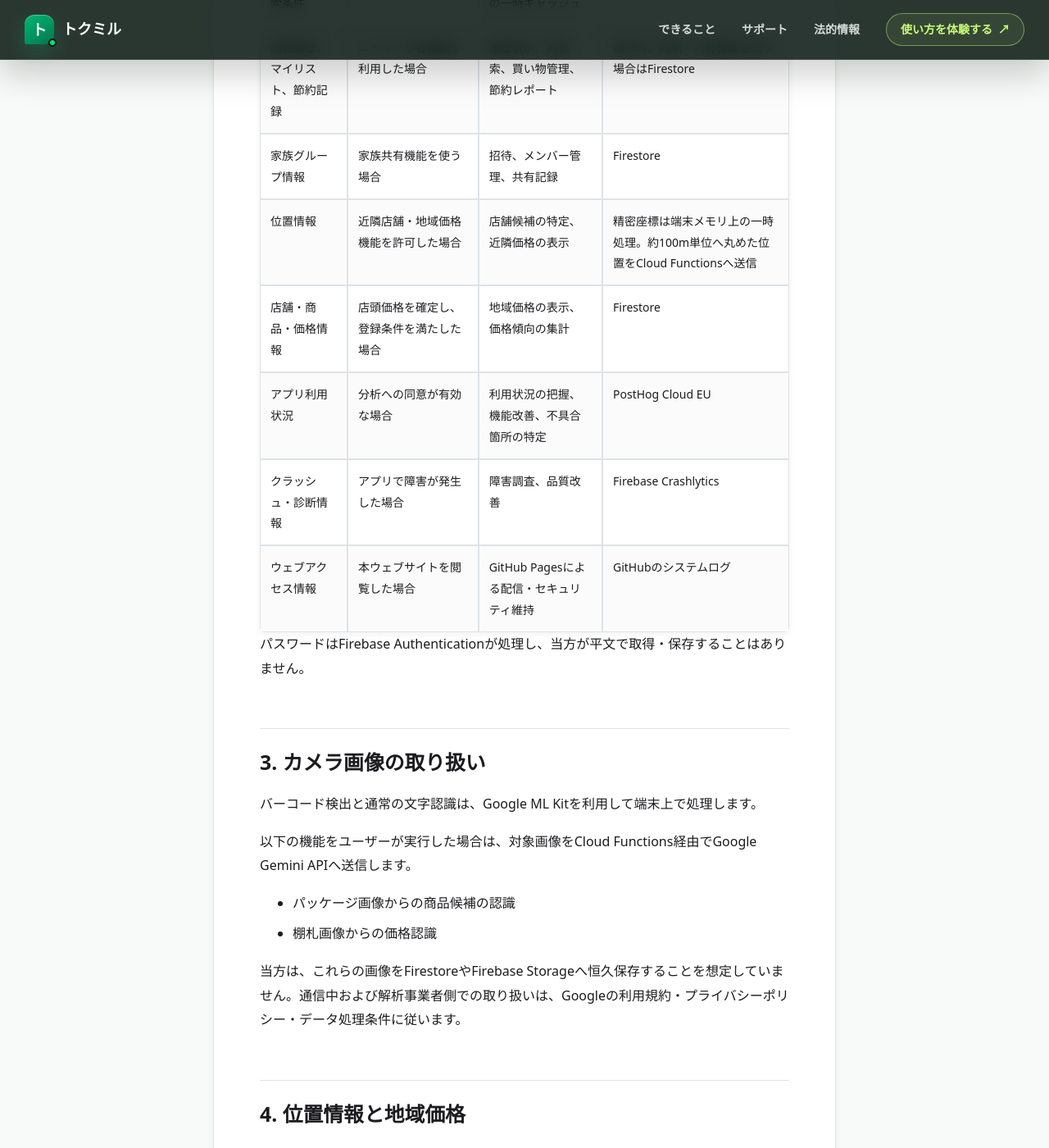
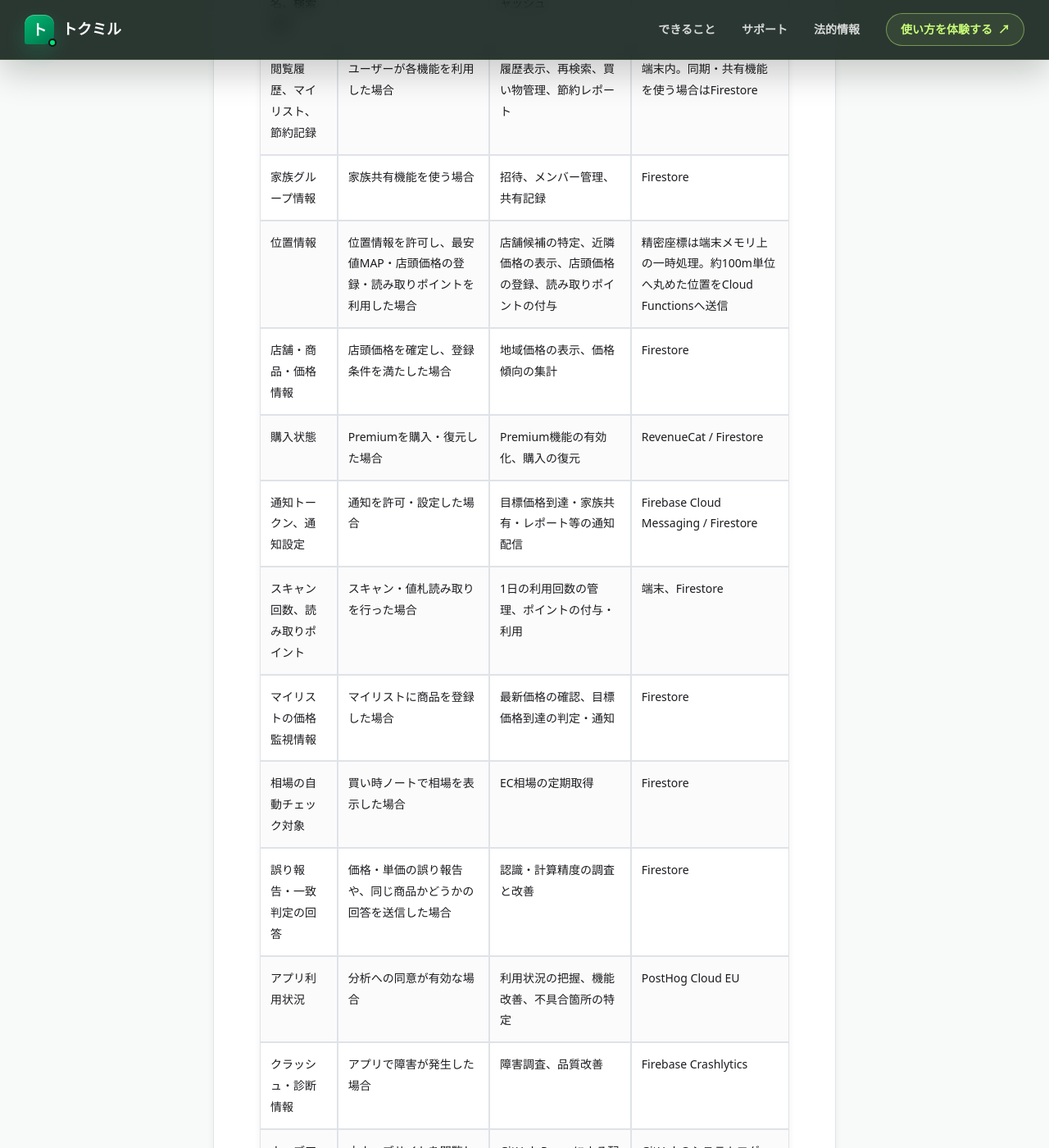
Before and after one commit to ringedseal1234-ctrl/tokumiru-legal, a Jekyll site: the page built from privacy.md, in a window 1280 px wide and 1400 px high, scrolled down 2023 px. Shown: the whole window at 82% size. Built offline with Jekyll 4.4.1, drawn with Linux system fonts in a browser that asks for light colours; some of the changed text lies outside the part shown.

Commit message:
docs(legal): 法務文書をアプリ実装とPremium提供内容に合わせる [Claude]
- 利用規約・特商法: Premium（月額290円・税込、月ごとの自動更新）を確定値で記載。
  役務内容・解約方法・動作環境（iOS 16以降／Android 10以降）を追記
- 利用規約: 第2条の機能一覧を実装に合わせる（購入候補→買い時ノート・家族共有等）、
  外部サービスに RevenueCat・PostHog・各ストアを追記、アフィリエイト表記をアプリと統一
- プライバシー: RevenueCat（UIDを識別子に使用）・Cloud Messaging・ストアを外部サービスに追加。
  購入状態・通知・スキャン回数/ポイント・マイリスト価格監視・相場の自動チェック・
  誤り報告等の取得情報と保存期間を追記。位置情報の利用場面を実装に合わせる
- データ削除: 削除される主なデータ（家族からの脱退を含む）と、削除では解約されない旨を追記

照合元: tokumiru の premium_purchase_gateway.dart / deleteUserData.ts /
qualityFeedback.ts / marketTracking.ts / searchProducts.ts / placesConfig.ts 等。
CIの「Premium ¥290」禁止パターン（旧仮置き文言）には該当しない表記にしている。

Co-Authored-By: Claude Opus 5.5 <noreply@anthropic.com>
Claude-Session: https://claude.ai/code/session_01FVVBGz27snXzhdRRiYyf2z

```diff
--- a/privacy.md
+++ b/privacy.md
@@ -19,7 +19,7 @@ Ringed Seal Studio（以下「当方」といいます）は、モバイルア
 - 初回利用時はFirebaseの匿名認証を使用します
 - アカウントの保存を選んだ場合に限り、メールアドレスをFirebase Authenticationへ登録します
 - バーコードと通常の文字認識は、原則として端末上で処理します
-- 位置情報は任意機能でのみ使用します
+- 位置情報は許可した場合にのみ使用します
 - 公開価格情報にはFirebaseのユーザーIDを含めません
 - カメラ画像や生の購入金額を行動分析に送信しません
 
@@ -34,8 +34,14 @@ Ringed Seal Studio（以下「当方」といいます）は、モバイルア
 | JANコード、商品名、検索条件 | 商品検索時 | 商品の特定、EC価格検索、検索結果の一時キャッシュ | 端末、Cloud Functions、Firestore |
 | 閲覧履歴、マイリスト、節約記録 | ユーザーが各機能を利用した場合 | 履歴表示、再検索、買い物管理、節約レポート | 端末内。同期・共有機能を使う場合はFirestore |
 | 家族グループ情報 | 家族共有機能を使う場合 | 招待、メンバー管理、共有記録 | Firestore |
-| 位置情報 | 近隣店舗・地域価格機能を許可した場合 | 店舗候補の特定、近隣価格の表示 | 精密座標は端末メモリ上の一時処理。約100m単位へ丸めた位置をCloud Functionsへ送信 |
+| 位置情報 | 位置情報を許可し、最安値MAP・店頭価格の登録・読み取りポイントを利用した場合 | 店舗候補の特定、近隣価格の表示、店頭価格の登録、読み取りポイントの付与 | 精密座標は端末メモリ上の一時処理。約100m単位へ丸めた位置をCloud Functionsへ送信 |
 | 店舗・商品・価格情報 | 店頭価格を確定し、登録条件を満たした場合 | 地域価格の表示、価格傾向の集計 | Firestore |
+| 購入状態 | Premiumを購入・復元した場合 | Premium機能の有効化、購入の復元 | RevenueCat / Firestore |
+| 通知トークン、通知設定 | 通知を許可・設定した場合 | 目標価格到達・家族共有・レポート等の通知配信 | Firebase Cloud Messaging / Firestore |
+| スキャン回数、読み取りポイント | スキャン・値札読み取りを行った場合 | 1日の利用回数の管理、ポイントの付与・利用 | 端末、Firestore |
+| マイリストの価格監視情報 | マイリストに商品を登録した場合 | 最新価格の確認、目標価格到達の判定・通知 | Firestore |
+| 相場の自動チェック対象 | 買い時ノートで相場を表示した場合 | EC相場の定期取得 | Firestore |
+| 誤り報告・一致判定の回答 | 価格・単価の誤り報告や、同じ商品かどうかの回答を送信した場合 | 認識・計算精度の調査と改善 | Firestore |
 | アプリ利用状況 | 分析への同意が有効な場合 | 利用状況の把握、機能改善、不具合箇所の特定 | PostHog Cloud EU |
 | クラッシュ・診断情報 | アプリで障害が発生した場合 | 障害調査、品質改善 | Firebase Crashlytics |
 | ウェブアクセス情報 | 本ウェブサイトを閲覧した場合 | GitHub Pagesによる配信・セキュリティ維持 | GitHubのシステムログ |
@@ -55,7 +61,7 @@ Ringed Seal Studio（以下「当方」といいます）は、モバイルア
 
 ## 4. 位置情報と地域価格
 
-位置情報は、ユーザーが権限を許可し、近隣店舗または地域価格に関する機能を使用した場合だけ取得します。
+位置情報は、ユーザーが権限を許可し、最安値MAP、店頭価格の登録、読み取りポイントに関する機能を使用した場合だけ取得します。
 
 1. 精密な座標を端末上で取得します
 2. 店舗候補との距離計算など、必要な一時処理に使用します
@@ -66,13 +72,15 @@ Ringed Seal Studio（以下「当方」といいます）は、モバイルア
 
 位置情報を許可しなくても、バーコード検索やEC価格比較などの基本機能を利用できます。
 
+Premiumでホームに表示するおトク情報は、EC検索結果の共有キャッシュから作成します。商品・価格・EC掲載情報のみを使い、検索したユーザーの情報は含めません。
+
 ## 5. 行動分析
 
 本サービスは、機能改善のためPostHog Cloud EUを利用します。
 
 - アプリ内の同意状態に基づいて送信します
 - 設定画面から停止できます
-- FirebaseユーザーIDを匿名識別子として使用する場合があります
+- FirebaseユーザーIDを匿名識別子として使用します
 - セッション録画は使用しません
 - カメラ画像、メールアドレス、精密位置情報、商品名、検索語、購入金額の生値は、当方が定義する分析イベントには含めません
 - 金額を分析する場合は範囲へ丸めた区分値を使用します
@@ -97,11 +105,13 @@ Firebase Crashlyticsに、次の情報が送信される場合があります。
 
 | 事業者・サービス | 主な用途 |
 |---|---|
-| Google LLC / Firebase | 認証、データベース、Cloud Functions、App Check、クラッシュ解析 |
+| Google LLC / Firebase | 認証、データベース、Cloud Functions、App Check、クラッシュ解析、プッシュ通知（Cloud Messaging） |
 | Google LLC / Gemini API | パッケージ・棚札画像の認識 |
 | Google LLC / ML Kit | 端末上のバーコード・文字認識 |
 | Google LLC / Google Maps・Places | 地図表示、周辺店舗候補 |
 | PostHog, Inc. / PostHog Cloud EU | 同意に基づく利用状況分析 |
+| RevenueCat, Inc. | Premiumの購入状態の管理（FirebaseユーザーIDを利用者識別子として使用） |
+| Apple Inc. / App Store、Google LLC / Google Play | アプリ内課金の決済、アプリの更新有無の確認 |
 | GitHub, Inc. / GitHub Pages | 本ウェブサイトの配信 |
 | 楽天グループ株式会社 | 楽天市場の商品検索 |
 | LINEヤフー株式会社 | Yahoo!ショッピングの商品検索 |
@@ -119,7 +129,12 @@ Firebase Crashlyticsに、次の情報が送信される場合があります。
 | 公開価格情報 | 原則90日 |
 | EC検索結果キャッシュ | 空結果は約3分、キーワード検索は約6時間、JAN検索は約24時間 |
 | JANから特定した商品情報 | 原則30日 |
-| 店舗候補キャッシュ | 店舗ありの場合は原則60日。空結果は短期間 |
+| 店舗候補キャッシュ | 店舗ありの場合は原則60日。空結果は約1時間 |
+| 商品別のEC価格推移（ユーザー情報を含まない） | 最大1年分 |
+| 相場の自動チェック対象 | 最後の利用から原則90日 |
+| 価格・単価の誤り報告 | 原則180日 |
+| 最安値MAPの個数修正 | 原則30日 |
+| 購入状態、通知設定、スキャン回数・読み取りポイント | アカウント削除まで |
 | PostHog・Crashlyticsの記録 | 各サービスの設定および保持方針に従う期間 |
 | GitHub Pagesの配信ログ | GitHubの保持方針に従う期間 |
 
```
Also changed, not shown: other parts of privacy.md (+1 -1 lines), data-deletion.md (+11 -2 lines), terms.md (+10 -9 lines), tokushoho.md (+8 -9 lines).
